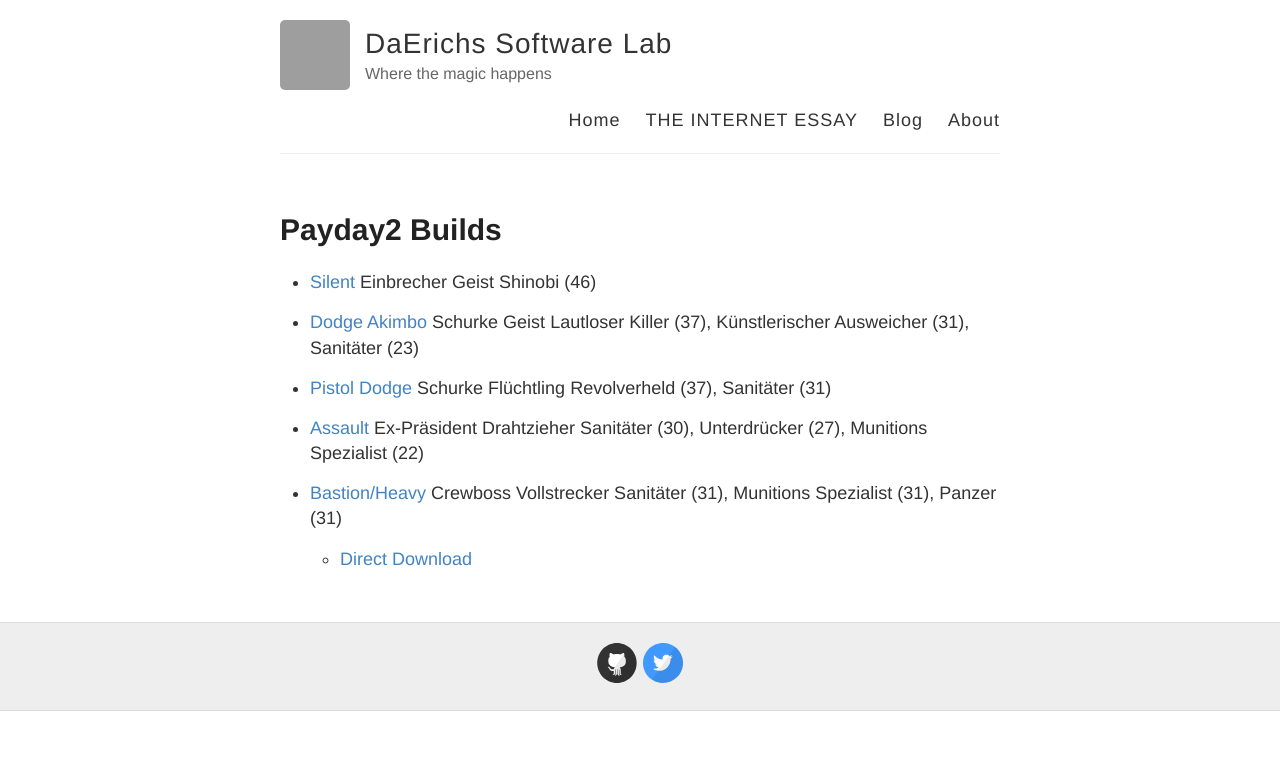
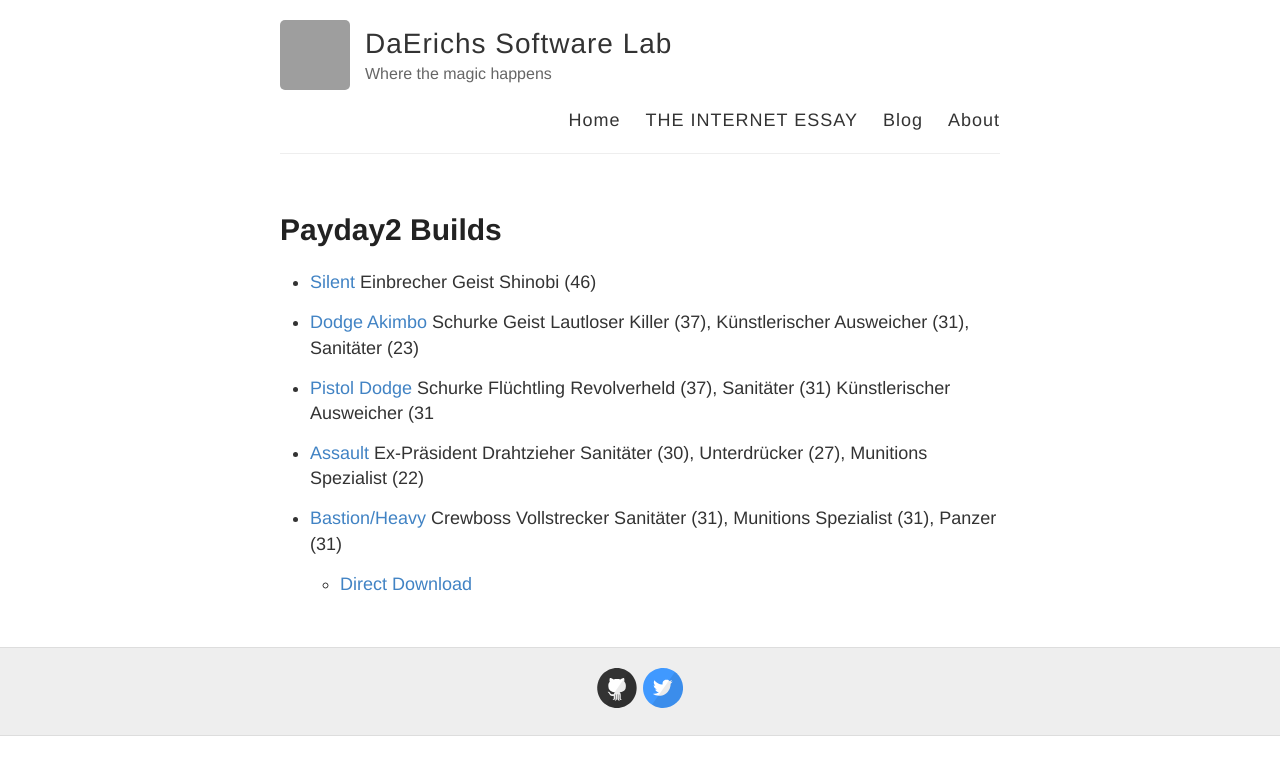
Before and after one commit to daerich/daerich.github.io.old, a Jekyll site: the page built from buildb_builds.md, in a window 1280 px wide. Shown: the top 775 px of the page. Built offline with Jekyll 4.4.1, drawn with Linux system fonts in a browser that asks for light colours; grey boxes are pictures that could not be loaded.

Commit message:
buildb update

```diff
--- a/buildb_builds.md
+++ b/buildb_builds.md
@@ -5,22 +5,22 @@
 ---
 
 
-- [Silent](http://pd2skills.com/#/v3/mljh:elk:tfeCLKh:gFDEBCALJKrPQ:fF:ia:pB8:::l99::)	Einbrecher Geist
+- [Silent](http://pd2skills.com/#/v3/mljh:elk:tfeCLKh:gFDEBCALJKrPQ:fF:ia:pB8:::)	Einbrecher Geist
 Shinobi (46)
 
 
-- [Dodge Akimbo](http://pd2skills.com/#/v3/mfDBca:elk:gLJKhGrPNOM:ffELH:ia:pR8:::l99::)	Schurke Geist
+- [Dodge Akimbo](http://pd2skills.com/#/v3/mfDBcar:eLjk:gLJKhGrPNOM:ffELH:ia:pR8:::)	Schurke Geist
 Lautloser Killer (37), Künstlerischer Ausweicher (31), Sanitäter (23)
 
 
-- [Pistol Dodge](http://pd2skills.com/#/v3/mFDBAr:eLk:tlkr:gLJK:fFDECAL:ia:pR8:::l99::)	Schurke Flüchtling
-Revolverheld (37), Sanitäter (31)
+- [Pistol Dodge](http://pd2skills.com/#/v3/mFDBAlr:eLk:tlkr:gLJKhGrpq:fFDECAL:ia:pR8:::)	Schurke Flüchtling
+Revolverheld (37), Sanitäter (31) Künstlerischer Ausweicher (31
 
 
-- [Assault](http://pd2skills.com/#/v3/mfDeCAljhrp:eLjkhiRpNom:tLkrpqNOm:glJ:flkr:ia:pE7:::) Ex-Präsident Drahtzieher
+- [Assault](ttp://pd2skills.com/#/v3/mfDeCAljhrp:eLjkhiRpNom:tLkrpqNOm:glJr:flkr:ia:pE8:::) Ex-Präsident Drahtzieher
 Sanitäter (30), Unterdrücker (27), Munitions Spezialist (22)
 
 
-- [Bastion/Heavy](http://pd2skills.com/#/v3/mABDFjlr:eGhJKLMNPR:toR:gjl:flNqr:ia:pC8:::) Crewboss Vollstrecker
+- [Bastion/Heavy](http://pd2skills.com/#/v3/mFDBAljr:eLJKhGRPNM:tRo:glj:flrqN:ia:pC8:::) Crewboss Vollstrecker
 Sanitäter (31), Munitions Spezialist (31), Panzer (31)
   - [Direct Download]({{site.baseurl}}/builds/Bastion_build.json)
```
